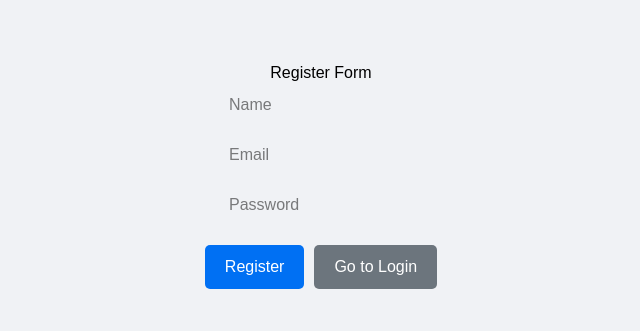
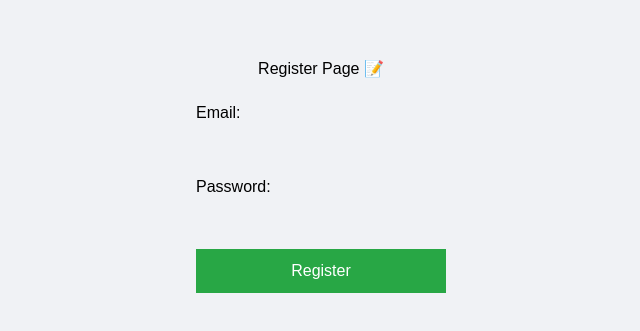
Before and after one commit to ashandhanushka660/frontend-springboot-crud-app, a Next.js app: page /register in a window 1280 px wide. Shown: the part 225-556 px from the top of the page, without its empty margins (319-959 px from the left). Built offline with nearby package versions, Linux system fonts and the light colour scheme.

Commit message:
Fix frontend validation

```diff
--- a/src/app/register/page.tsx
+++ b/src/app/register/page.tsx
@@ -1,43 +1,64 @@
 'use client';
 import { useState } from 'react';
-import Link from 'next/link';
+import { useRouter } from 'next/navigation';
 
-export default function Register() {
-    const [name, setName] = useState('');
+export default function RegisterPage() {
     const [email, setEmail] = useState('');
     const [password, setPassword] = useState('');
+    const router = useRouter();
 
     const handleRegister = async (e) => {
         e.preventDefault();
-        const res = await fetch('http://localhost:8080/api/users/register', {
-            method: 'POST',
-            headers: { 'Content-Type': 'application/json' },
-            body: JSON.stringify({ name, email, password }),
-        });
-        if (res.ok) {
-            alert('Registration Successful! 🎉');
+
+        // Render එකේ Live Backend URL එක ලබා ගැනීම
+        const API_URL = process.env.NEXT_PUBLIC_API_URL;
+
+        try {
+            // Register API Call එක
+            const response = await fetch(`${API_URL}/api/users/register`, {
+                method: 'POST',
+                headers: { 'Content-Type': 'application/json' },
+                body: JSON.stringify({ email, password })
+            });
+
+            if (response.ok) {
+                alert('Registration Successful! 🎉');
+                router.push('/'); // සාර්ථක වුණාම Login page එකට යැවීම
+            } else {
+                alert('Registration Failed! User may already exist.');
+            }
+        } catch (err) {
+            console.error("Error:", err);
         }
     };
 
     return (
-        <div style={{ textAlign: 'center', padding: '40px', color: '#000000' }}>
-            <h2>Register Form</h2>
-            <form onSubmit={handleRegister}>
-                <input type="text" placeholder="Name" onChange={(e) => setName(e.target.value)} style={{ padding: '8px', marginBottom: '10px', width: '200px', color: '#000000' }} /><br/>
-                <input type="email" placeholder="Email" onChange={(e) => setEmail(e.target.value)} style={{ padding: '8px', marginBottom: '10px', width: '200px', color: '#000000' }} /><br/>
-                <input type="password" placeholder="Password" onChange={(e) => setPassword(e.target.value)} style={{ padding: '8px', marginBottom: '20px', width: '200px', color: '#000000' }} /><br/>
-
-                {/* Register Button එක */}
-                <button type="submit" style={{ padding: '10px 20px', background: '#0070f3', color: 'white', border: 'none', borderRadius: '5px', cursor: 'pointer', marginRight: '10px' }}>
+        <div style={{ textAlign: 'center', padding: '50px', color: '#000' }}>
+            <h2>Register Page 📝</h2>
+            <form onSubmit={handleRegister} style={{ display: 'inline-block', textAlign: 'left', marginTop: '20px' }}>
+                <div style={{ marginBottom: '10px' }}>
+                    <label>Email: </label><br />
+                    <input
+                        type="email"
+                        value={email}
+                        onChange={(e) => setEmail(e.target.value)}
+                        required
+                        style={{ padding: '8px', width: '250px' }}
+                    />
+                </div>
+                <div style={{ marginBottom: '10px' }}>
+                    <label>Password: </label><br />
+                    <input
+                        type="password"
+                        value={password}
+                        onChange={(e) => setPassword(e.target.value)}
+                        required
+                        style={{ padding: '8px', width: '250px' }}
+                    />
+                </div>
+                <button type="submit" style={{ padding: '10px 20px', background: '#28a745', color: '#fff', border: 'none', cursor: 'pointer', width: '100%' }}>
                     Register
                 </button>
-
-                {/* ළඟින්ම තැබූ Login Button එක */}
-                <Link href="/login">
-                    <button type="button" style={{ padding: '10px 20px', background: '#6c757d', color: 'white', border: 'none', borderRadius: '5px', cursor: 'pointer' }}>
-                        Go to Login
-                    </button>
-                </Link>
             </form>
         </div>
     );
```
